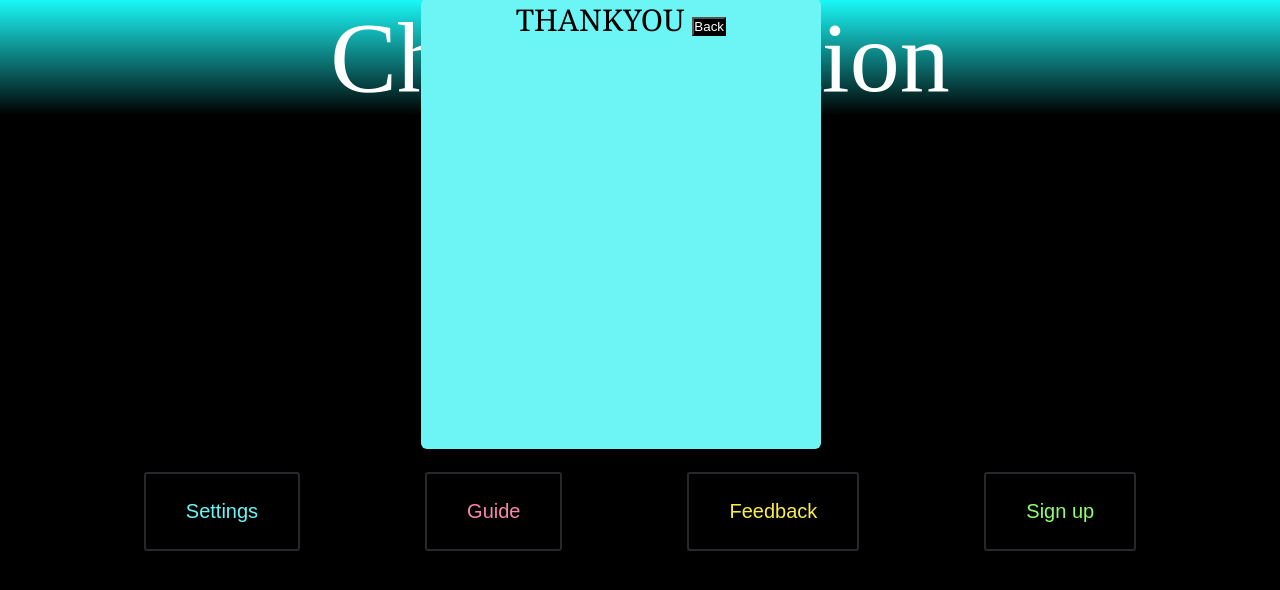
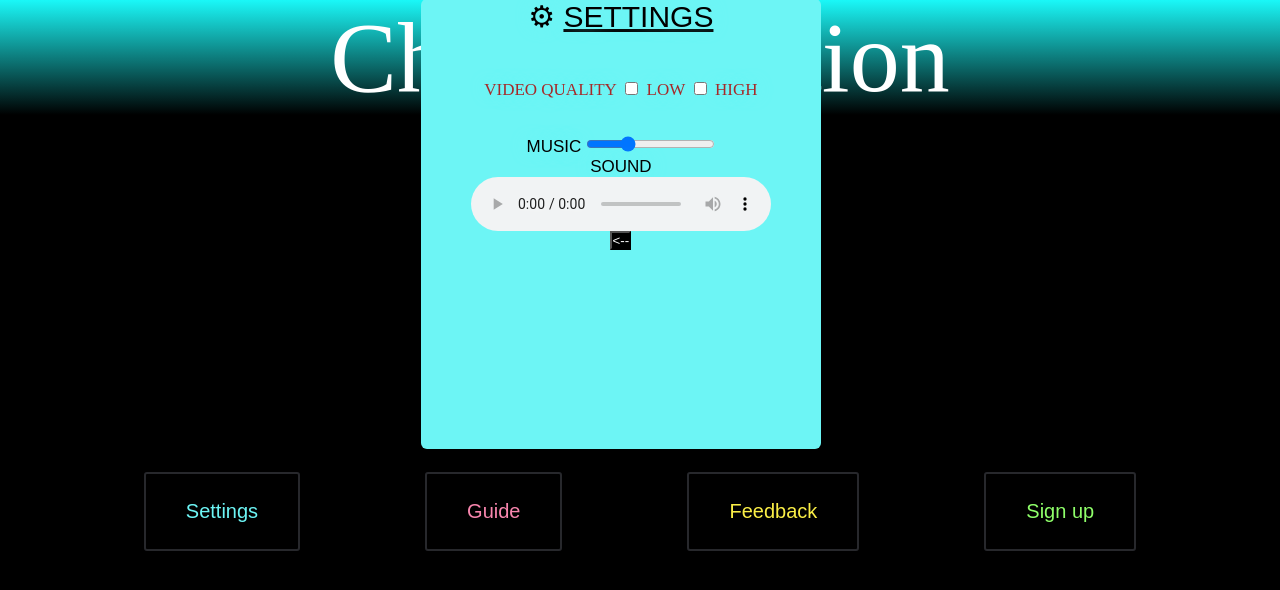
Before and after one commit to Puravshah321/project_CS3, a plain HTML site: page new.html in a window 1280 px wide. Both pictures are taken after a click on the button "Settings". Drawn offline with Linux system fonts and the light colour scheme.

Commit message:
Update new.html

```diff
--- a/new.html
+++ b/new.html
@@ -22,8 +22,68 @@
     <!--Playcard 1-->
     <button type="button" class="playcard1" onclick="opencard1()">Settings</button>
 	 <div class="popup1" id="popup1">
-		Thankyou
-	 <button type="button" class="button_back" onclick="closecard1()">Back</button>
+    <form>
+      &#x2699; <u>Settings</u>
+      <br><br>
+
+      <label for="video quality">Video quality</label>
+            <input type="checkbox" >
+            <label for="check"> Low</label>
+            <input type="checkbox" >
+            <label for="check"> High</label>
+            <br></br>
+
+
+      <label for="music" style="color:black ; font-family: sans-serif;">Music </label>
+            <input type="range" min="0" max="100" value="30" class="slider" id="myRange">
+        <br>
+
+      <label for="sound" style="color:black ; font-family: sans-serif;">Sound</label><br>
+            <audio id="myAudio">
+              <source src="audiogame.mp3" type="audio/mpeg">
+              Your browser does not support the audio element.
+            </audio>
+           <div id="audio-container">
+            <audio id="audio-player" controls>
+                Your browser does not support the audio element.
+            </audio>
+        </div>
+       <!--
+        <script>
+            document.addEventListener('DOMContentLoaded', function () {
+        // Get the audio element
+        var audioPlayer = document.getElementById('audio-player');
+
+        // Create an array of audio sources
+        var audioSources = [
+            'audiogame.mp3',
+            'audiogame.mp3',
+            'audiogame.mp3',
+        ];
+
+        // Set the initial source
+        audioPlayer.src = audioSources[0];
+
+        // Function to change the audio source dynamically
+        function changeAudioSource(index) {
+            if (index >= 0 && index < audioSources.length) {
+                audioPlayer.src = audioSources[index];
+                audioPlayer.load();
+                audioPlayer.play();
+            }
+        }
+
+        });
+
+        // Add the button to the document
+        document.getElementById('audio-container').appendChild(nextButton);
+    });
+
+        </script>
+      -->
+
+    </form>
+	 <button type="button" class="button_back" onclick="closecard1()"> <--</button>
     </div>
     </a>
 
@@ -109,8 +169,10 @@
      <div class="popup3" id="popup3">
 
       <div id="panel" class="panel-container">
+
         <strong>How was your experience with playing this game?</strong>
         <div class="ratings-container">
+
           <div class="rating">
             <img src="https://img.icons8.com/external-neu-royyan-wijaya/64/000000/external-emoji-neumojis-smiley-neu-royyan-wijaya-17.png" alt="">
             <small>Unhappy</small>
@@ -126,8 +188,13 @@
             <small>Satisfied</small>
           </div>
         </div>
-        <button class="btn" id="send">Send Review</button>
-      </div>
+        <form>
+          <label for="review" style="color:black; background-color:rgba(228, 129, 22, 0.492);">Your review :</label>
+          <textarea id="review" name="review" rows="3" cols="48" placeholder="Tell us your experience while playing this game......"></textarea>
+          </form>
+          <br>
+      <button class="btn" id="send">Send Review</button>
+    </div>
       <script>
         const ratings = document.querySelectorAll('.rating')
 const ratingsContainer = document.querySelector('.ratings-container')
@@ -168,7 +235,7 @@ function removeActive() {
 }
       </script>
 
-    <button type="button" class="button_back" onclick="closecard3()">Back</button>
+    <button type="button" class="button_back" onclick="closecard3()"> <-- </button>
     </div>
     </a>
     <script>
@@ -207,17 +274,14 @@ function removeActive() {
             <input type="password" placeholder="Set strong password"><br><br>
 
             <input type="checkbox" >
-            <label for="check" >By creating an account you agree to our Term&condition</label>
+            <label for="check" style="color:black; font-family: algerian; font-size: 15px;" >
+            By creating an account you agree to our <u>Terms & conditions</u><br></label>
 
           </fieldset>
-
-            <input type="submit" value="Submit" style="margin-top:1em; font-size: 20px; border-radius: 7px; color:white; background-color:black;">
-
-
+          <button class="btn" id="send">Register</button>
           </form>
-          <p style="margin-top:12px ;"></p>
-        <button type="button" class="button_back" onclick="closecard4()"
-        style="font-size: 20px; border-radius: 7px; color:black; background-color:white;">Back</button>
+          <br>
+        <button type="button" class="button_back" onclick="closecard4()"> <-- </button>
     </div>
     </a>
 
```
